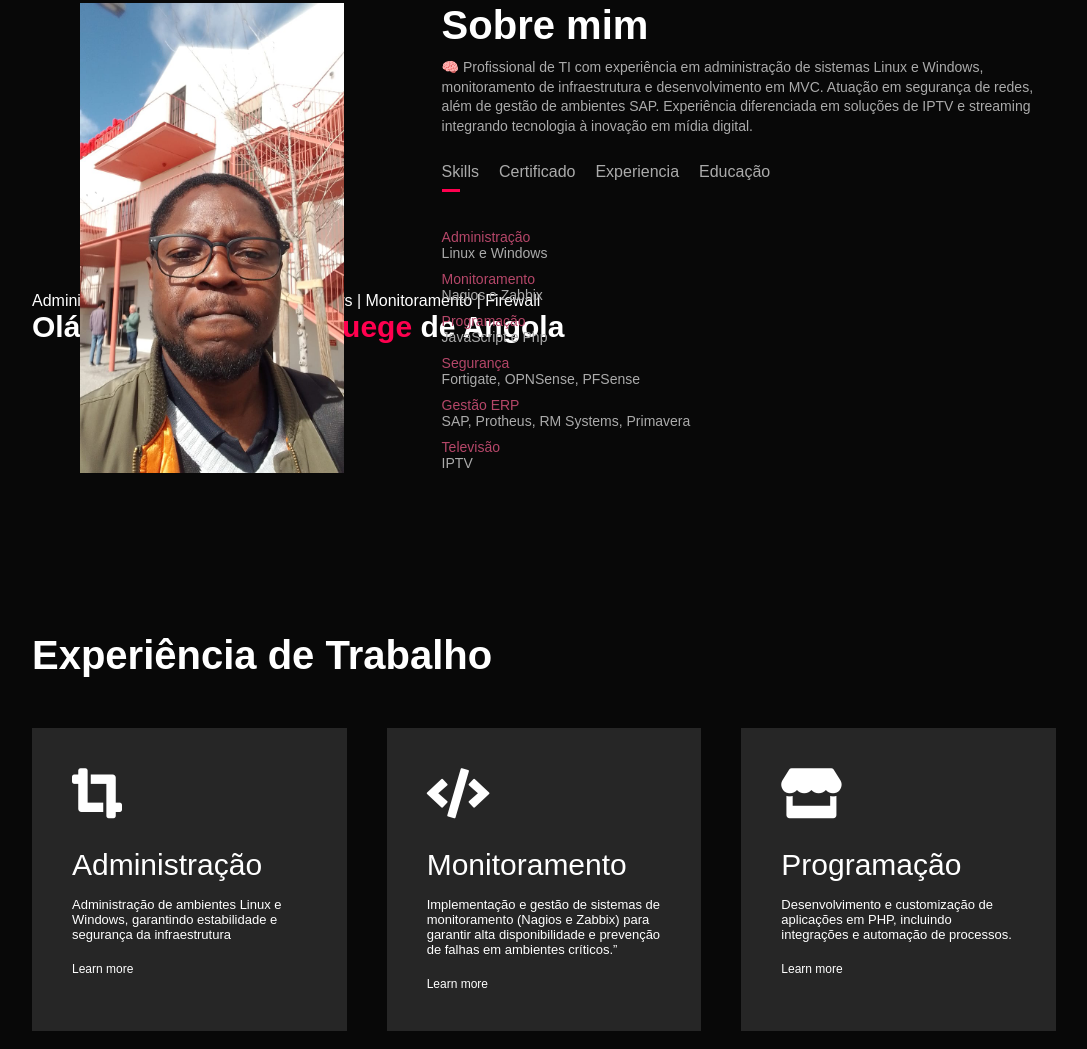
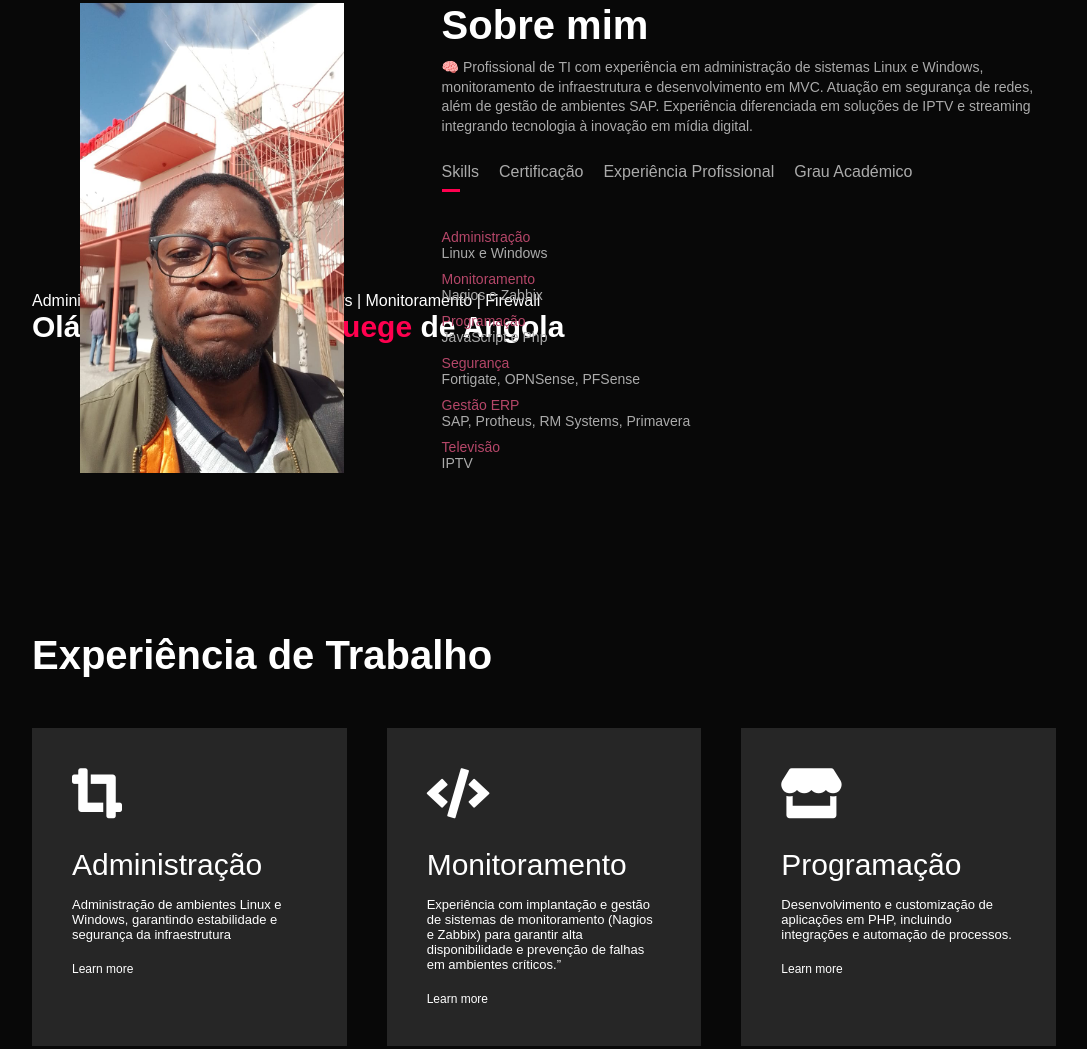
Before and after one commit to portugalgit/oi, a plain HTML site: page index.html in a window 1280 px wide. Shown: the part 887-1936 px from the top of the page, without its empty margins (96-1183 px from the left). Drawn offline with Linux system fonts and the light colour scheme.

Commit message:
update experiencia

```diff
--- a/index.html
+++ b/index.html
@@ -45,9 +45,9 @@
 
                     <div class="tab-titles">
                         <p class="tab-links active-link" onclick="opentab('ski')">Skills</p>
-                        <p class="tab-links" onclick="opentab('cer')">Certificado</p>
-                        <p class="tab-links" onclick="opentab('exp')">Experiencia</p>
-                         <p class="tab-links" onclick="opentab('edu')">Educação</p>
+                        <p class="tab-links" onclick="opentab('cer')">Certificação</p>
+                        <p class="tab-links" onclick="opentab('exp')">Experiência Profissional</p>
+                         <p class="tab-links" onclick="opentab('edu')">Grau Académico</p>
                     </div>
                     <div class="tab-contents active-tab" id="ski">
                         <ul>
@@ -97,7 +97,7 @@
         <div>
             <i class="fas fa-code"></i>
             <h2>Monitoramento</h2>
-            <p>Implementação e gestão de sistemas de monitoramento (Nagios e Zabbix) para garantir alta disponibilidade
+            <p>Experiência com implantação e gestão de sistemas de monitoramento (Nagios e Zabbix) para garantir alta disponibilidade
                e prevenção de falhas em ambientes críticos.”</p>
             <a href="#">Learn more</a>
         </div>
```
